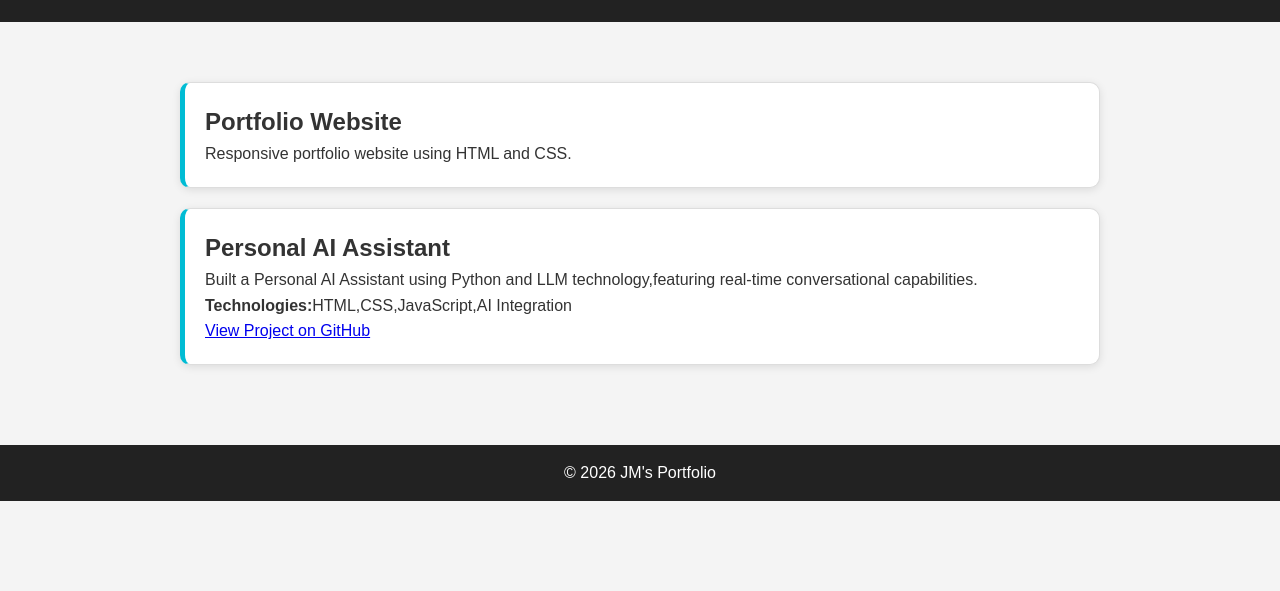
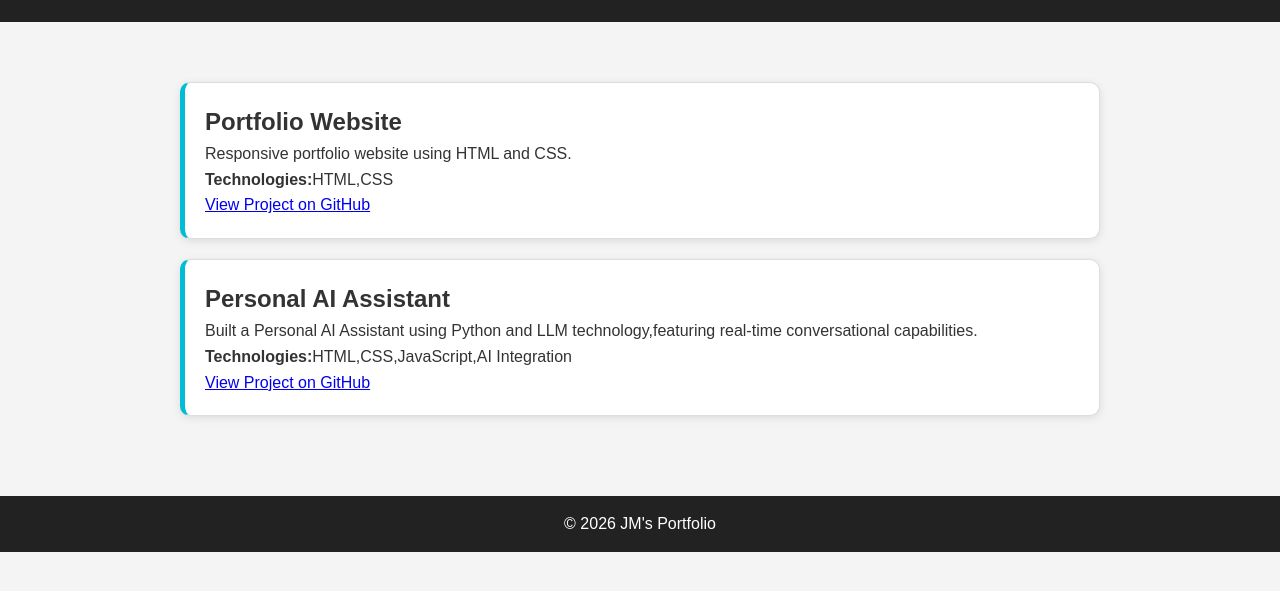
Before and after one commit to Jayamurugan-26/Portfolio, a plain HTML site: page projects.html in a window 1280 px wide. Shown: the part 105-696 px from the top of the page. Drawn offline with Linux system fonts and the light colour scheme.

Commit message:
Revise projects.html with new project information
Updated project details and added a new project link.

```diff
--- a/projects.html
+++ b/projects.html
@@ -30,6 +30,13 @@
 <article class="project">
 <h2>Portfolio Website</h2>
 <p>Responsive portfolio website using HTML and CSS.</p>
+<p>
+    <strong>Technologies:</strong>HTML,CSS
+</p>
+<a href="https://github.com/Jayamurugan-26/Portfolio"
+target="_blank">
+View Project on GitHub
+</a>
 </article>
 
 <article class="project">
```
